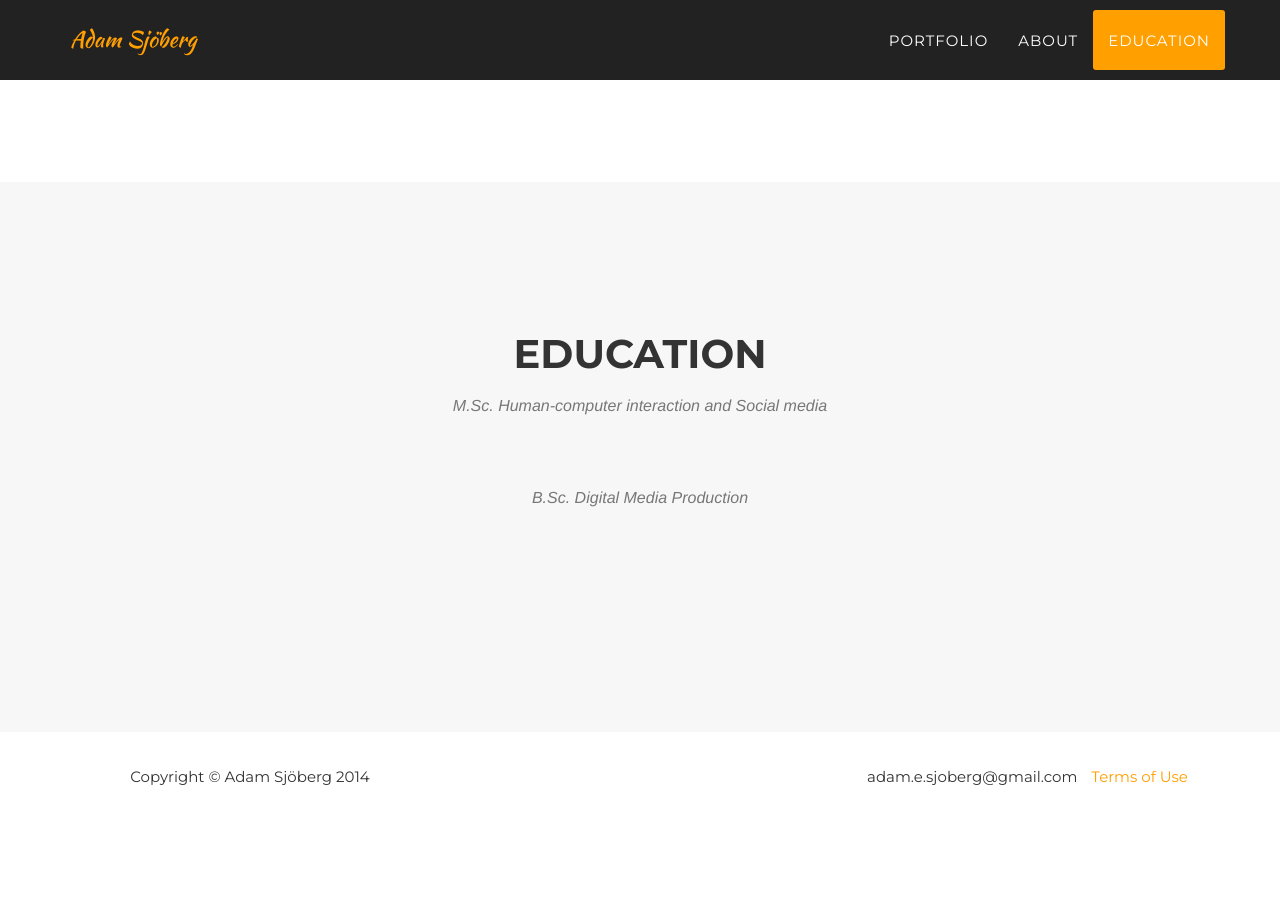
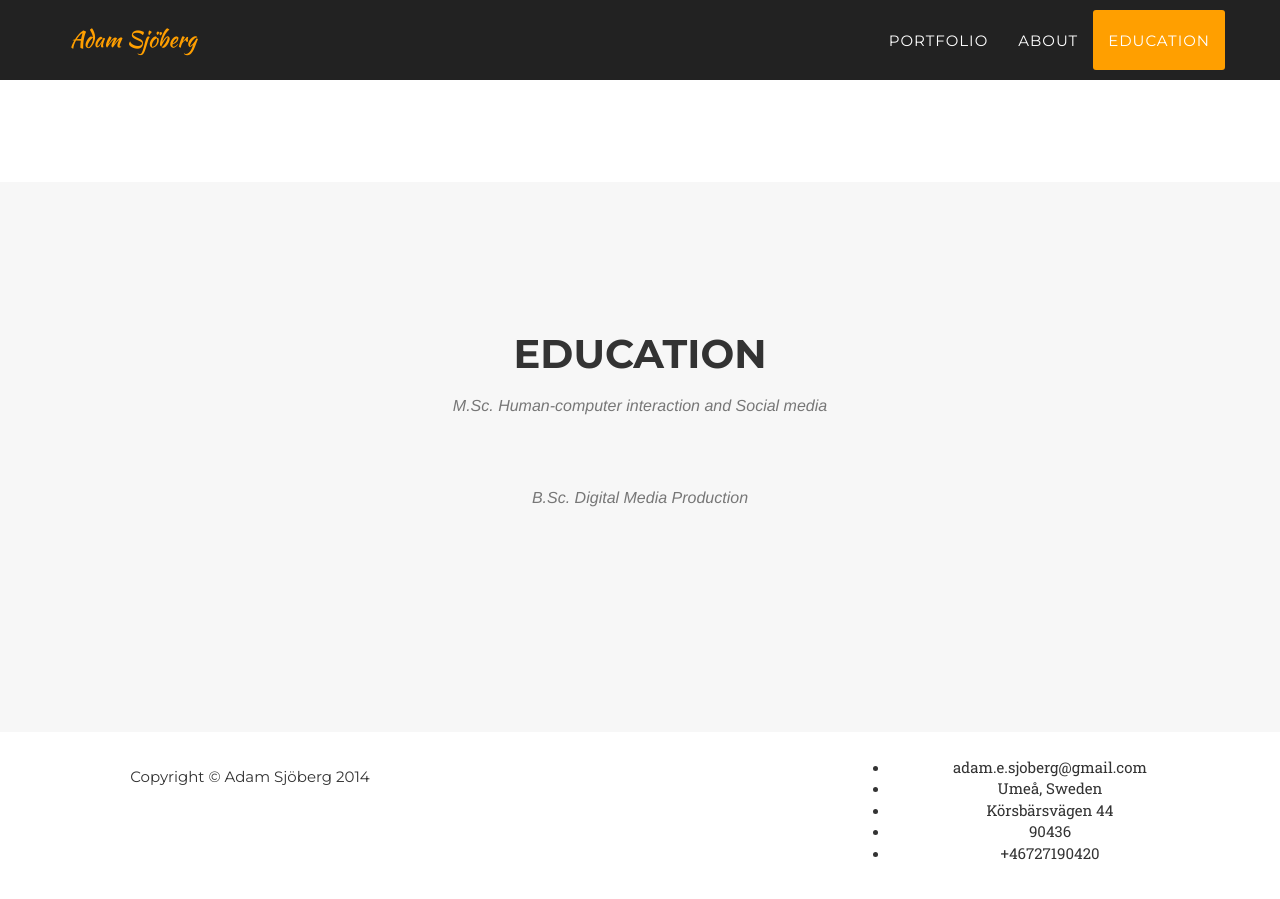
Before and after one commit to Adamsjoberg/Adamsjoberg.github.io, a Jekyll site: the page built from index.html, in a window 1280 px wide and 900 px high, scrolled down 3341 px. Built offline with Jekyll 4.4.1, drawn with Linux system fonts in a browser that asks for light colours; some web fonts are replaced; before the commit the page ends 4163 px from its top, so only the background shows below that.

Commit message:
footer info

```diff
--- a/_includes/footer.html
+++ b/_includes/footer.html
@@ -13,10 +13,16 @@
                     </ul>
                 </div>
                 <div class="col-md-4">
-                    <ul class="list-inline quicklinks">
+                    <ul>
                         <li>adam.e.sjoberg@gmail.com
                         </li>
-                        <li><a href="#">Terms of Use</a>
+                        <li>Umeå, Sweden
+                        </li>
+                        <li>Körsbärsvägen 44
+                        </li>
+                        <li>90436
+                        </li>
+                        <li>+46727190420
                         </li>
                     </ul>
                 </div>
```
